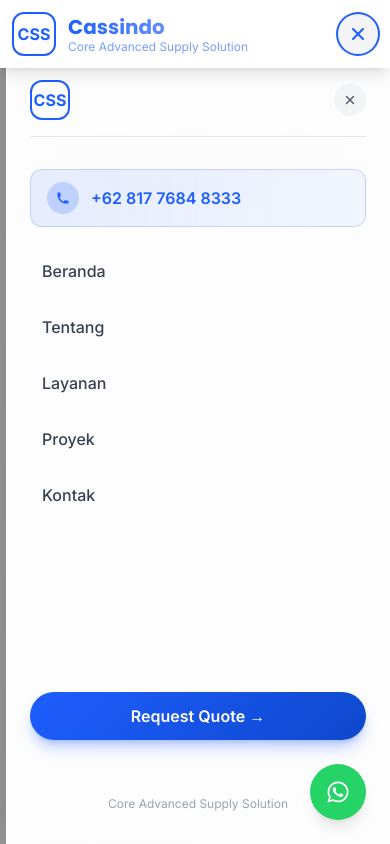
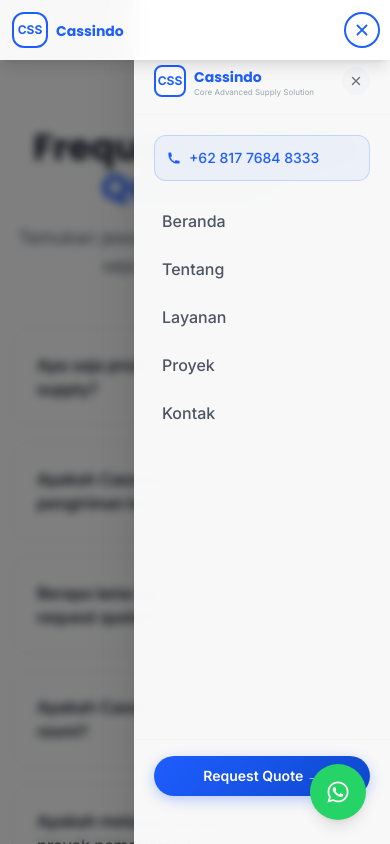
Before and after one commit to herlan-syihabudin/CASSINDO, a Next.js app: page /faq in a window 390 px wide. Both pictures are taken after a click on the button "Open menu". Shown: the top 844 px of the page. Built offline with nearby package versions, Linux system fonts and the light colour scheme.

Commit message:
Refactor Navbar component for improved styling

```diff
--- a/src/components/Navbar.tsx
+++ b/src/components/Navbar.tsx
@@ -23,23 +23,12 @@
       type: 'spring',
       damping: 25,
       stiffness: 300,
-      staggerChildren: 0.05,
-      delayChildren: 0.1
     }
   },
   exit: {
     x: '100%',
     opacity: 0,
     transition: { duration: 0.25, ease: 'easeInOut' }
-  }
-}
-
-const mobileItemVariants = {
-  hidden: { x: 50, opacity: 0 },
-  visible: {
-    x: 0,
-    opacity: 1,
-    transition: { duration: 0.3, ease: 'easeOut' }
   }
 }
 
@@ -83,40 +72,55 @@
       <nav
         className={`fixed top-0 w-full z-50 transition-all duration-500 ${
           isWhiteNavbar
-            ? 'bg-white shadow-lg py-3'
-            : 'bg-transparent py-5'
+            ? 'bg-white/95 backdrop-blur-md shadow-lg py-3'
+            : 'bg-white/5 backdrop-blur-sm py-5'
         }`}
         role="navigation"
         aria-label="Main navigation"
+        style={{
+          backgroundColor: isWhiteNavbar
+            ? 'rgba(255, 255, 255, 0.95)'
+            : 'rgba(255, 255, 255, 0.05)',
+          backdropFilter: 'blur(12px)',
+          WebkitBackdropFilter: 'blur(12px)',
+        }}
       >
         <div className="container-custom flex justify-between items-center">
           {/* Logo */}
           <Link
             href="/"
-            className="flex items-center gap-3 group focus:outline-none focus:ring-2 focus:ring-primary rounded-lg"
+            className="flex items-center gap-2 sm:gap-3 group shrink-0"
             aria-label="Cassindo Home"
           >
-            <div className={`w-11 h-11 rounded-xl flex items-center justify-center transition-all duration-300 group-hover:scale-105 ${
+            <div className={`w-9 h-9 sm:w-11 sm:h-11 rounded-xl flex items-center justify-center transition-all duration-300 ${
               isWhiteNavbar
                 ? 'border-2 border-primary bg-white'
                 : 'border-2 border-white bg-transparent'
             }`}>
-              <span className={`font-bold text-base ${
+              <span className={`font-bold text-xs sm:text-base ${
                 isWhiteNavbar ? 'text-primary' : 'text-white'
               }`}>CSS</span>
             </div>
-            <div>
-              <span className={`font-poppins font-bold text-xl ${
+            <div className="hidden sm:block">
+              <span className={`font-poppins font-bold text-sm sm:text-xl ${
                 isWhiteNavbar
-                  ? 'bg-gradient-to-r from-primary to-primary/70 bg-clip-text text-transparent'
+                  ? 'text-primary'
                   : 'text-white'
               }`}>
                 Cassindo
               </span>
-              <span className={`text-xs block -mt-0.5 ${
+              <span className={`text-[10px] sm:text-xs block -mt-0.5 ${
                 isWhiteNavbar ? 'text-primary/60' : 'text-white/60'
               }`}>
                 Core Advanced Supply Solution
+              </span>
+            </div>
+            {/* Short logo untuk mobile */}
+            <div className="sm:hidden">
+              <span className={`font-poppins font-bold text-sm ${
+                isWhiteNavbar ? 'text-primary' : 'text-white'
+              }`}>
+                Cassindo
               </span>
             </div>
           </Link>
@@ -164,139 +168,113 @@
               className={`px-5 py-2.5 text-sm font-semibold rounded-full transition-all duration-300 hover:-translate-y-0.5 ${
                 isWhiteNavbar
                   ? 'bg-primary text-white shadow-md shadow-primary/30 hover:bg-primary-dark'
-                  : 'bg-white text-primary shadow-md hover:bg-gray-100'
+                  : 'bg-white/20 backdrop-blur-sm text-white border border-white/30 hover:bg-white/30'
               }`}
             >
               Request Quote
             </Link>
           </div>
 
-          {/* Mobile Menu Button - Improved */}
+          {/* Mobile Menu Button */}
           <button
             onClick={() => setIsMobileMenuOpen(!isMobileMenuOpen)}
-            className={`md:hidden w-10 h-10 rounded-full flex items-center justify-center transition-all duration-300 focus:outline-none focus:ring-2 focus:ring-primary ${
+            className={`md:hidden w-8 h-8 sm:w-10 sm:h-10 rounded-full flex items-center justify-center transition-all duration-300 focus:outline-none focus:ring-2 focus:ring-primary ${
               isWhiteNavbar
                 ? 'text-primary hover:bg-gray-100'
-                : 'text-white hover:bg-white/20 backdrop-blur-sm'
-            } ${isMobileMenuOpen ? (isWhiteNavbar ? 'bg-gray-100' : 'bg-white/20 backdrop-blur-sm') : ''}`}
+                : 'text-white hover:bg-white/20'
+            }`}
             aria-label={isMobileMenuOpen ? 'Close menu' : 'Open menu'}
             aria-expanded={isMobileMenuOpen}
           >
-            {isMobileMenuOpen ? <HiX className="text-xl" /> : <HiMenu className="text-xl" />}
+            {isMobileMenuOpen ? <HiX className="text-lg sm:text-xl" /> : <HiMenu className="text-lg sm:text-xl" />}
           </button>
         </div>
       </nav>
 
-      {/* Mobile Menu Overlay - Glassmorphism Premium */}
+      {/* Mobile Menu Overlay */}
       <AnimatePresence>
         {isMobileMenuOpen && (
           <>
-            {/* Backdrop - Glassmorphism blur */}
+            {/* Backdrop with blur */}
             <motion.div
               initial={{ opacity: 0 }}
               animate={{ opacity: 1 }}
               exit={{ opacity: 0 }}
               transition={{ duration: 0.25 }}
-              className="fixed inset-0 z-40 md:hidden"
-              style={{
-                background: 'rgba(0, 0, 0, 0.4)',
-                backdropFilter: 'blur(8px)',
-                WebkitBackdropFilter: 'blur(8px)',
-              }}
+              className="fixed inset-0 bg-black/50 backdrop-blur-sm z-40 md:hidden"
               onClick={() => setIsMobileMenuOpen(false)}
             />
 
-            {/* Menu Panel - Glassmorphism card */}
+            {/* Menu Panel with blur */}
             <motion.div
               variants={mobileMenuVariants}
               initial="hidden"
               animate="visible"
               exit="exit"
-              className="fixed top-0 right-0 w-full max-w-sm h-full z-40 md:hidden overflow-y-auto"
+              className="fixed top-0 right-0 w-64 h-full bg-white/95 backdrop-blur-xl shadow-2xl z-40 md:hidden"
               style={{
-                background: 'rgba(255, 255, 255, 0.98)',
+                backgroundColor: 'rgba(255, 255, 255, 0.95)',
                 backdropFilter: 'blur(20px)',
                 WebkitBackdropFilter: 'blur(20px)',
-                boxShadow: '-10px 0 30px rgba(0, 0, 0, 0.1)',
               }}
             >
-              <div className="flex flex-col min-h-full pt-20 pb-8 px-6">
-                {/* Header with close indicator */}
-                <div className="flex justify-between items-center mb-8 pb-4 border-b border-gray-200">
+              <div className="flex flex-col h-full pt-16 pb-6">
+                {/* Header */}
+                <div className="flex justify-between items-center px-5 pb-4 border-b border-gray-100">
+                  <div className="flex items-center gap-2">
+                    <div className="w-8 h-8 rounded-lg border-2 border-primary bg-white flex items-center justify-center">
+                      <span className="font-bold text-xs text-primary">CSS</span>
+                    </div>
                     <div>
-                    <div className="w-10 h-10 rounded-xl border-2 border-primary bg-white flex items-center justify-center">
-                      <span className="font-bold text-base text-primary">CSS</span>
+                      <span className="font-poppins font-bold text-sm text-primary">Cassindo</span>
+                      <p className="text-[8px] text-gray-400 -mt-0.5">Core Advanced Supply Solution</p>
                     </div>
                   </div>
                   <button
                     onClick={() => setIsMobileMenuOpen(false)}
-                    className="w-8 h-8 rounded-full bg-gray-100 flex items-center justify-center text-gray-600 hover:bg-gray-200 transition"
+                    className="w-7 h-7 rounded-full bg-gray-100 flex items-center justify-center text-gray-500"
                   >
                     <HiX className="text-sm" />
                   </button>
                 </div>
 
-                {/* Phone number - Premium Card */}
-                <motion.a
+                {/* Phone Number */}
+                <a
                   href="tel:+6281776848333"
-                  variants={mobileItemVariants}
-                  className="flex items-center gap-3 py-3 px-4 mb-4 rounded-xl bg-gradient-to-r from-primary/10 to-primary/5 text-primary font-semibold border border-primary/20"
+                  className="flex items-center gap-2 mx-5 mt-5 p-3 rounded-xl bg-primary/5 text-primary border border-primary/20"
                 >
-                  <div className="w-8 h-8 rounded-full bg-primary/20 flex items-center justify-center">
                   <HiPhone className="text-sm" />
-                  </div>
-                  <span>+62 817 7684 8333</span>
-                </motion.a>
+                  <span className="text-sm font-medium">+62 817 7684 8333</span>
+                </a>
 
-                {/* Navigation Links - Premium styling */}
-                <div className="flex-1">
-                  {navLinks.map((link, index) => (
-                    <motion.div
+                {/* Navigation Links */}
+                <div className="flex-1 mt-4">
+                  {navLinks.map((link) => (
+                    <Link
                       key={link.href}
-                      variants={mobileItemVariants}
-                      custom={index}
-                    >
-                      <Link
                       href={link.href}
                       onClick={handleLinkClick}
-                        className={`flex items-center justify-between py-4 px-3 rounded-xl font-medium transition-all duration-300 ${
+                      className={`block py-3 px-5 mx-2 rounded-xl font-medium transition-all duration-300 ${
                         pathname === link.href
-                            ? 'bg-primary text-white shadow-md'
-                            : 'text-gray-700 hover:bg-gray-100'
+                          ? 'bg-primary text-white'
+                          : 'text-gray-600 hover:bg-gray-100'
                       }`}
                     >
-                        <span>{link.label}</span>
-                        {pathname === link.href && (
-                          <span className="w-1.5 h-1.5 bg-white rounded-full" />
-                        )}
+                      {link.label}
                     </Link>
-                    </motion.div>
                   ))}
                 </div>
 
-                {/* CTA Button - Premium */}
-                <motion.div
-                  variants={mobileItemVariants}
-                  className="mt-6 pt-4"
-                >
+                {/* CTA Button */}
+                <div className="px-5 pt-4 pb-6 border-t border-gray-100 mt-auto">
                   <Link
                     href="/contact"
                     onClick={handleLinkClick}
-                    className="btn-primary w-full justify-center py-3 text-base shadow-lg shadow-primary/30"
+                    className="btn-primary w-full justify-center py-2.5 text-sm"
                   >
                     Request Quote →
                   </Link>
-                </motion.div>
-
-                {/* Bottom indicator */}
-                <motion.div
-                  variants={mobileItemVariants}
-                  className="mt-8 pt-6 text-center"
-                >
-                  <p className="text-xs text-gray-400">
-                    Core Advanced Supply Solution
-                  </p>
-                </motion.div>
+                </div>
               </div>
             </motion.div>
           </>
```
Lines whose indentation alone changed are shown as unchanged.
